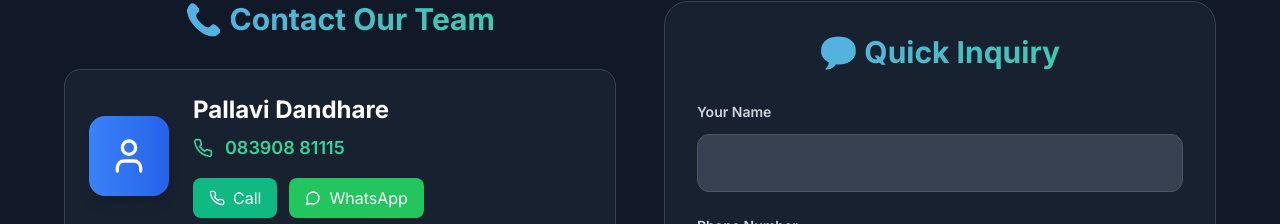
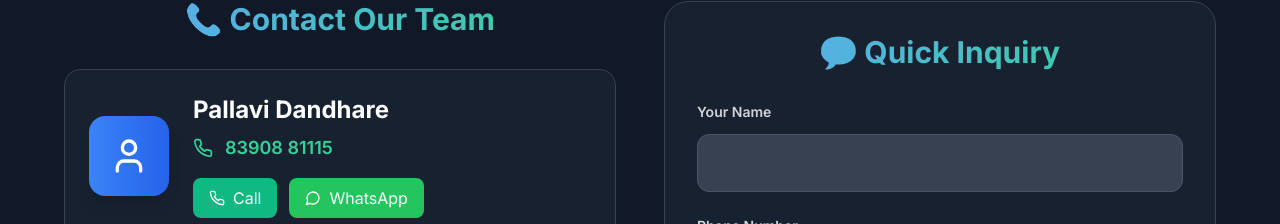
Before and after one commit to dsantosh123/IIMPL, a Next.js app: page / in a window 1280 px wide. Shown: the part 4500-4724 px from the top of the page. Built offline with nearby package versions, Linux system fonts and the light colour scheme; no server answers.

Commit message:
Update page.tsx

```diff
--- a/app/page.tsx
+++ b/app/page.tsx
@@ -717,15 +717,15 @@ export default function CareerWebsite() {
                     <div className="flex items-center space-x-3 mb-3 lg:mb-4">
                       <Phone className="w-4 h-4 lg:w-5 lg:h-5 text-emerald-400" />
                       <a
-                        href="tel:08390881115"
+                        href="tel:8390881115"
                         className="text-emerald-400 hover:text-emerald-300 transition-colors duration-300 font-semibold text-base lg:text-lg"
                       >
-                        083908 81115
+                        83908 81115
                       </a>
                     </div>
                     <div className="flex gap-2 lg:gap-3">
                       <a
-                        href="tel:08390881115"
+                        href="tel:8390881115"
                         className="flex items-center space-x-2 bg-emerald-500 text-white px-3 py-2 lg:px-4 lg:py-2 rounded-lg hover:bg-emerald-600 transition-all duration-300 transform hover:scale-105 text-sm lg:text-base"
                       >
                         <Phone className="w-3 h-3 lg:w-4 lg:h-4" />
@@ -1173,7 +1173,7 @@ export default function CareerWebsite() {
                   <div className="p-4 lg:p-6 bg-gradient-to-r from-amber-500/10 to-orange-600/10 rounded-2xl border border-amber-500/20">
                     <h3 className="text-lg lg:text-xl font-bold bg-gradient-to-r from-blue-400 to-emerald-400 bg-clip-text text-transparent mb-4 flex items-center">
                       <Briefcase className="w-5 h-5 lg:w-6 lg:h-6 mr-3 text-amber-400" />
-                      Job Preferences
+                      Work Preferences
                     </h3>
                     <div>
                       <label className="block text-sm font-semibold text-white mb-2">Preferred Role *</label>
@@ -1336,4 +1336,5 @@ function SubmitInquiryButton() {
             )}
         </button>
     );
+
 }
```
